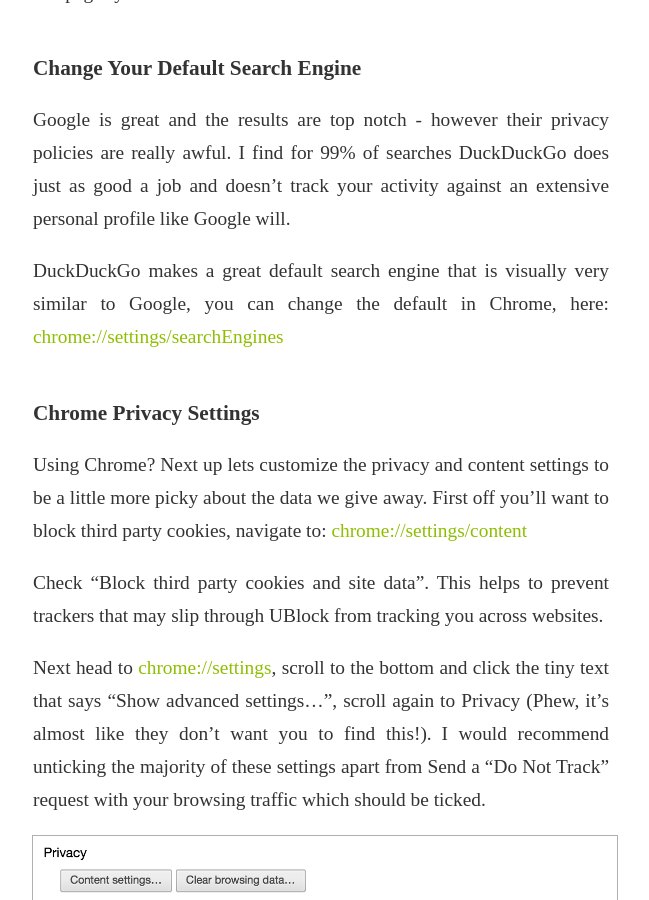
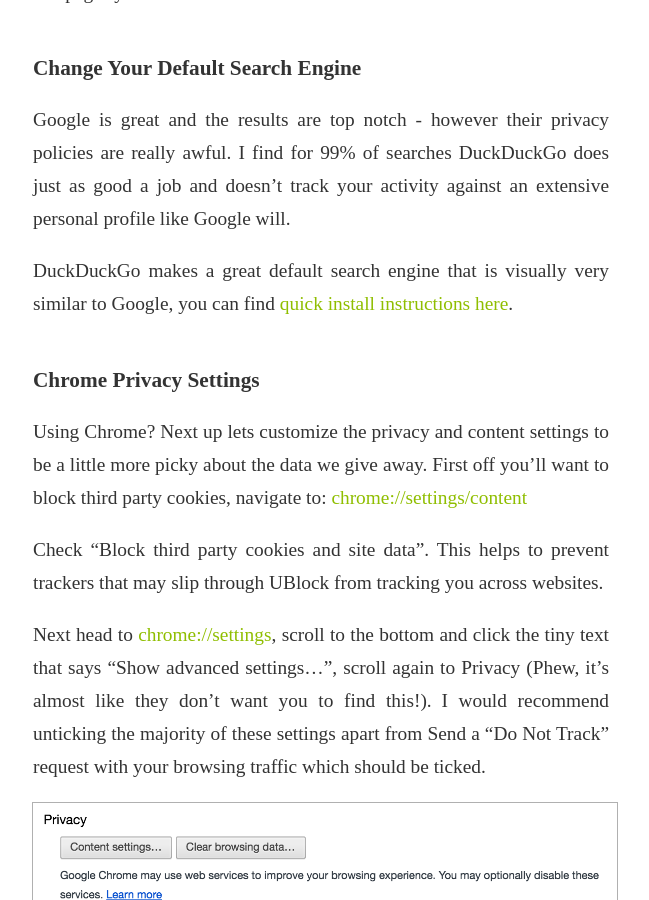
Before and after one commit to tommoor/tommoor.github.io, a Jekyll site: the page built from _posts/2017-01-02-getting-your-privacy-back.markdown, in a window 1280 px wide and 900 px high, scrolled down 1688 px. Shown: the whole window, without its empty margins (319-968 px from the left). Built offline with Jekyll 4.4.1, drawn with Linux system fonts in a browser that asks for light colours; nearby versions of some CDN libraries; some web fonts are replaced; comment, search, counter and statistics services are not loaded; some of the changed text lies outside the part shown.

Commit message:
Updated privacy post with DDG installation instructions

```diff
--- a/_posts/2017-01-02-getting-your-privacy-back.markdown
+++ b/_posts/2017-01-02-getting-your-privacy-back.markdown
@@ -33,8 +33,7 @@
 ## Change Your Default Search Engine
 Google is great and the results are top notch - however their privacy policies are really awful. I find for 99% of searches DuckDuckGo does just as good a job and doesn’t track your activity against an extensive personal profile like Google will.
 
-DuckDuckGo makes a great default search engine that is visually very similar to Google, you can change the default in Chrome, here:
-[chrome://settings/searchEngines](chrome://settings/searchEngines)
+DuckDuckGo makes a great default search engine that is visually very similar to Google, you can find [quick install instructions here](https://duckduckgo.com/install).
 
 
 ## Chrome Privacy Settings
```
Also changed, not shown: other parts of _posts/2017-01-02-getting-your-privacy-back.markdown (+1 -1 lines).
